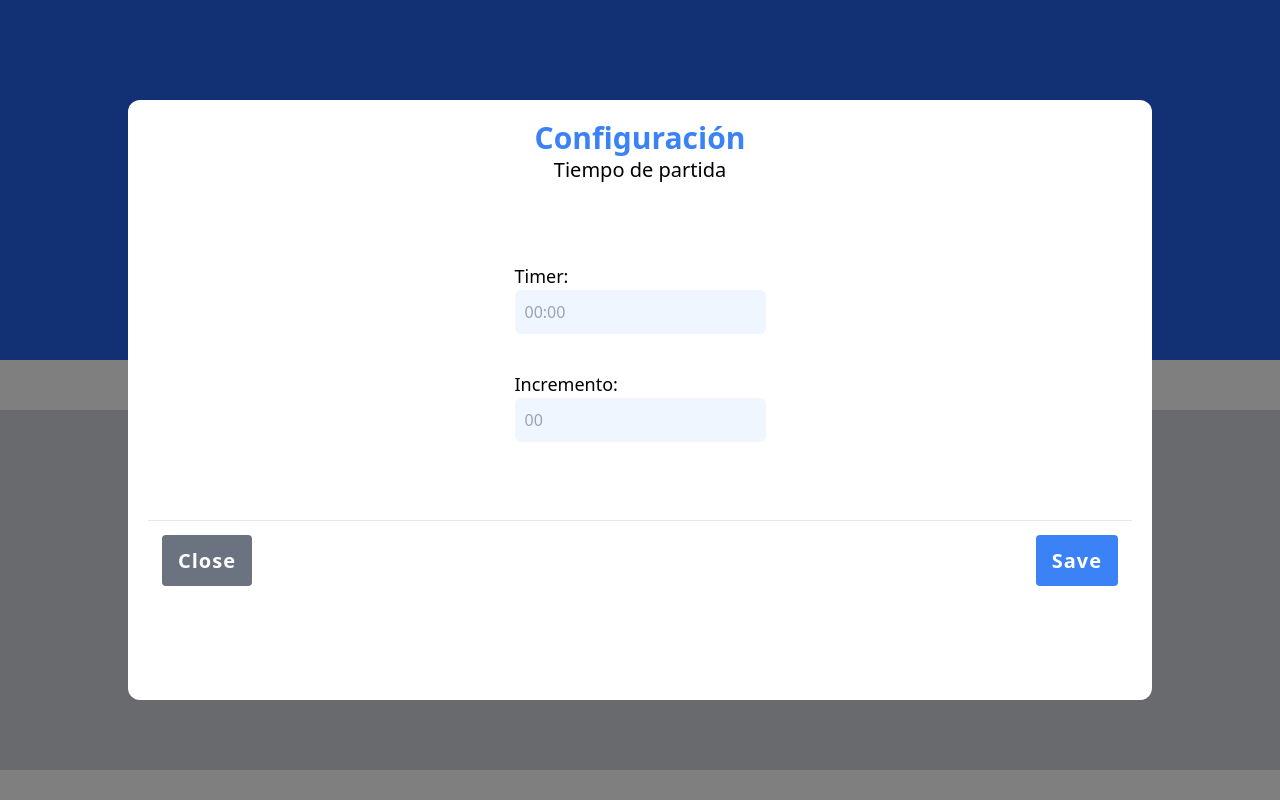
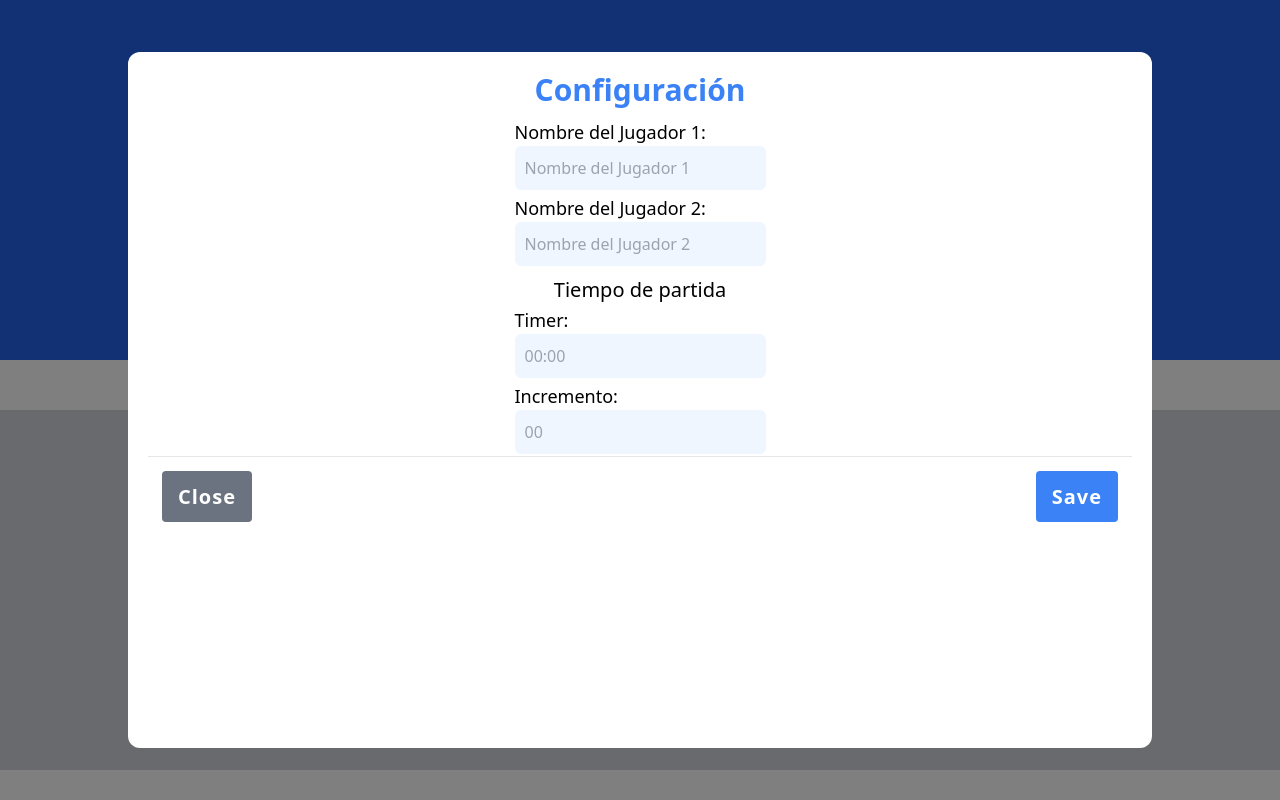
Before and after one commit to MateoNerli/RelojAjedrez, a React (Vite) app: page / in a window 1280 px wide. Built offline with nearby package versions, Linux system fonts and the light colour scheme.

Commit message:
Se agrego la parte de agregar nombre de jugador

```diff
--- a/package.json
+++ b/package.json
@@ -11,7 +11,6 @@
   },
   "dependencies": {
     "@fortawesome/free-solid-svg-icons": "^6.4.2",
-    "moment": "^2.29.4",
     "react": "^18.2.0",
     "react-dom": "^18.2.0",
     "react-icons": "^4.11.0"
--- a/src/App.jsx
+++ b/src/App.jsx
@@ -7,6 +7,8 @@ function App() {
   const [timeControl, setTimeControl] = useState(300);
   const [increment, setIncrement] = useState(3);
   const [isModalOpen, setIsModalOpen] = useState(true);
+  const [player1Name, setPlayer1Name] = useState("Jugador 1");
+  const [player2Name, setPlayer2Name] = useState("Jugador 2");
 
   //Abrir y cerrar la modal
   useEffect(() => {
@@ -35,16 +37,31 @@ function App() {
     setIncrement(Number(incrementModal));
   };
 
+  const ModificarNombre = (nombre1, nombre2) => {
+    setPlayer1Name(nombre1);
+    setPlayer2Name(nombre2);
+  };
+  console.log("player1Name:", player1Name);
+  console.log("player2Name:", player2Name);
+
   return (
     <div className="App">
       <Modal
         modalState={modalState}
         modificarTimers={modificarTimers}
         isOpen={isModalOpen}
+        ModificarNombre={ModificarNombre}
+        player1Name={player1Name}
+        player2Name={player2Name}
       />
 
       <div id="main">
-        <Clock timeControl={timeControl} increment={increment} />
+        <Clock
+          timeControl={timeControl}
+          increment={increment}
+          player1Name={player1Name}
+          player2Name={player2Name}
+        />
       </div>
     </div>
   );
--- a/src/components/Clock.jsx
+++ b/src/components/Clock.jsx
@@ -16,6 +16,7 @@ function Clock(props) {
     toPlay: "Jug1",
     turn: 1,
   });
+  const { player1Name, player2Name } = props;
   const [clocksDisabled, setClocksDisabled] = useState(false);
   const [showAlert, setShowAlert] = useState(false);
 
@@ -194,11 +195,16 @@ function Clock(props) {
     }
   }, [state.gameStarted]);
 
+  //quiero mostrar los nombres de los jugadores
+  useEffect(() => {}, [props.player1Name, props.player2Name]);
+
+  console.log(props.player1Name);
   return (
     <div key={props.timeControl}>
       <div className="clock">
+        <div className="clock-container">
           <div
-          className={`w-screen jug flex justify-center items-center ${
+            className={`jug flex justify-center items-center ${
               state.toPlay === "Jug1"
                 ? clocksDisabled
                   ? "pointer-events-none bg-gray-300"
@@ -207,12 +213,13 @@ function Clock(props) {
             }`}
             onClick={passTurn}
           >
-          <div className="">
-            <h1 className="font-serif flex justify-center items-center text-3xl font-semibold tabular-nums  ">
+            <div className="flex flex-col justify-center items-center full-height">
+              <p className="transform rotate-180">{player1Name}</p>
+              <p className="transform rotate-180">Movimientos: {moves.Jug1}</p>
+              <h1 className="font-serif text-3xl font-semibold tabular-nums transform rotate-180">
                 {formatTime(state.Jug2)}
               </h1>
-            <p className="">Movimientos: {moves.Jug1}</p>
-            <p>Jug1</p>
+            </div>
           </div>
         </div>
         <Controls
@@ -221,8 +228,9 @@ function Clock(props) {
           onPauseResume={togglePause}
           onResetTimer={resetTimer}
         />
+        <div className="clock-container">
           <div
-          className={`w-screen jug flex justify-center items-center ${
+            className={`jug flex justify-center items-center ${
               state.toPlay === "Jug2"
                 ? clocksDisabled
                   ? "pointer-events-none bg-gray-300"
@@ -231,15 +239,17 @@ function Clock(props) {
             }`}
             onClick={passTurn}
           >
-          <div className="">
-            <h1 className="font-serif flex justify-center items-center text-3xl font-semibold tabular-nums  ">
+            <div className="flex flex-col justify-center items-center full-height">
+              <h1 className="font-serif flex justify-center items-center text-3xl font-semibold tabular-nums">
                 {formatTime(state.Jug1)}
               </h1>
               <p className="">Movimientos: {moves.Jug2}</p>
-            <p>Jug2</p>
+              <p className="">{player2Name}</p>
             </div>
           </div>
         </div>
+      </div>
+
       {showAlert && (
         <Alert
           message="¡El juego ha comenzado!"
--- a/src/components/Modal.css
+++ b/src/components/Modal.css
@@ -11,6 +11,7 @@
 }
 
 .modal {
+  height: 87%;
   opacity: 0;
   z-index: 5;
   border-radius: 10px;
--- a/src/components/Modal.jsx
+++ b/src/components/Modal.jsx
@@ -5,6 +5,8 @@ function Modal(props) {
   let [seconds, setSeconds] = useState(0);
   let [increment, setIncrement] = useState(0);
   let [isDisabled, setIsDisabled] = useState(true);
+  const [player1Name, setPlayer1Name] = useState("");
+  const [player2Name, setPlayer2Name] = useState("");
 
   //Funcion para cerrar el modal
   const closeModal = () => {
@@ -16,9 +18,20 @@ function Modal(props) {
     props.modalState(false);
   };
 
+  //Funcion para manejar el input del nombre del jugador 1
+  const handlePlayer1NameChange = (e) => {
+    setPlayer1Name(e.target.value);
+  };
+
+  //Funcion para manejar el input del nombre del jugador 2
+  const handlePlayer2NameChange = (e) => {
+    setPlayer2Name(e.target.value);
+  };
+
   //Funcion para guardar el tiempo
   const customTimer = () => {
     props.modificarTimers(seconds, increment);
+    props.ModificarNombre(player1Name, player2Name); // Actualiza los nombres en App
     closeModal();
     setIsDisabled(true);
     document.querySelector(".modal-timer-input input").value = "";
@@ -70,18 +83,45 @@ function Modal(props) {
     incrementInput.value = value;
   };
 
+  console.log(player1Name, player2Name);
+
   return (
-    <div className="modal_oculta w-full h-full flex justify-center items-center">
-      <div className="modal fixed max-w-7xl w-4/5 max-h-full h-3/4 bg-white rounded-xl p-5">
+    <div className="modal_oculta fixed inset-0 flex items-center justify-center w-full h-screen">
+      <div className="modal max-w-7xl w-4/5 max-h-full bg-white rounded-xl p-5">
         <h1 className="justify-center text-center items-center text-3xl font-bold text-blue-500">
           Configuración
         </h1>
+        <div className="modal-content relative p-2 flex flex-col justify-center items-center">
+          <div className="modal-player-input my-0.5">
+            <label className="text-lg flex align-center">
+              Nombre del Jugador 1:
+            </label>
+            <input
+              className="rounded-md text-base bg-blue-50 text-black p-2.5"
+              type="text"
+              placeholder="Nombre del Jugador 1"
+              onChange={handlePlayer1NameChange}
+              value={player1Name}
+            />
+          </div>
+          <div className="modal-player-input  my-0.5">
+            <label className="text-lg flex align-center">
+              Nombre del Jugador 2:
+            </label>
+            <input
+              className="rounded-md text-base bg-blue-50 text-black p-2.5"
+              type="text"
+              placeholder="Nombre del Jugador 2"
+              onChange={handlePlayer2NameChange}
+              value={player2Name}
+            />
+          </div>
+        </div>
         <h3 className="justify-center  text-center items-center text-xl font-normal text-grey-500">
           Tiempo de partida
         </h3>
-
-        <div className="modal-content  h-3/5 relative flex flex-col justify-center items-center ">
-          <div className="modal-timer-input p-4 my-0.5">
+        <div className="modal-content  relative flex flex-col justify-center items-center ">
+          <div className="modal-timer-input  my-0.5">
             <label className="text-lg flex align-center">Timer: </label>
             <input
               className="rounded-md  text-base bg-blue-50 text-black p-2.5"
@@ -92,7 +132,7 @@ function Modal(props) {
               maxLength="5"
             />
           </div>
-          <div className="modal-increment-input p-4 my-0.5">
+          <div className="modal-increment-input my-0.5">
             <label className="text-lg flex align-center">Incremento: </label>
             <input
               className="rounded-md  text-base bg-blue-50 text-black p-2.5"
```
Also changed, not shown: 1 other file (tests, documents, lock files or other folders). Lines whose indentation alone changed are shown as unchanged.
